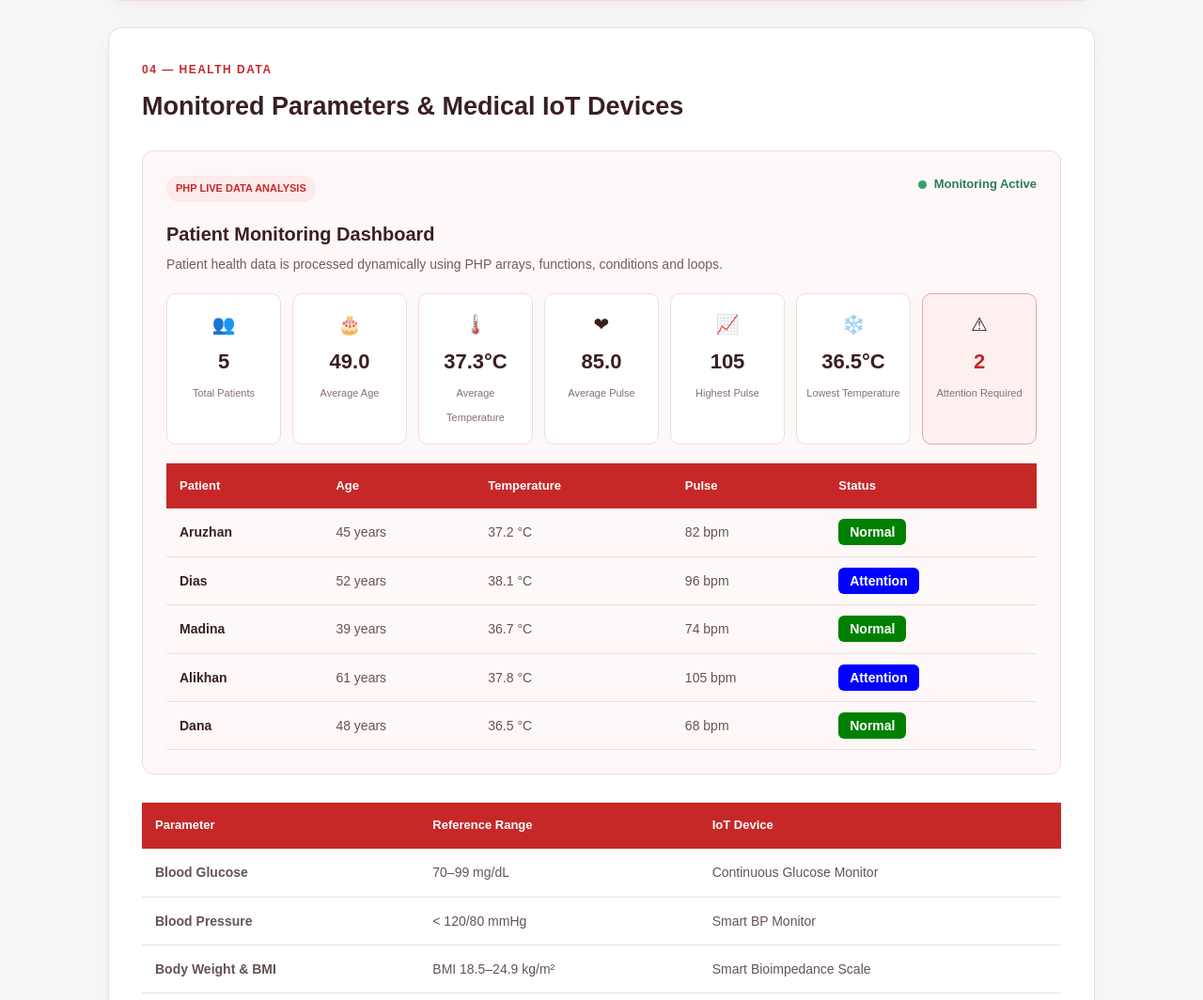
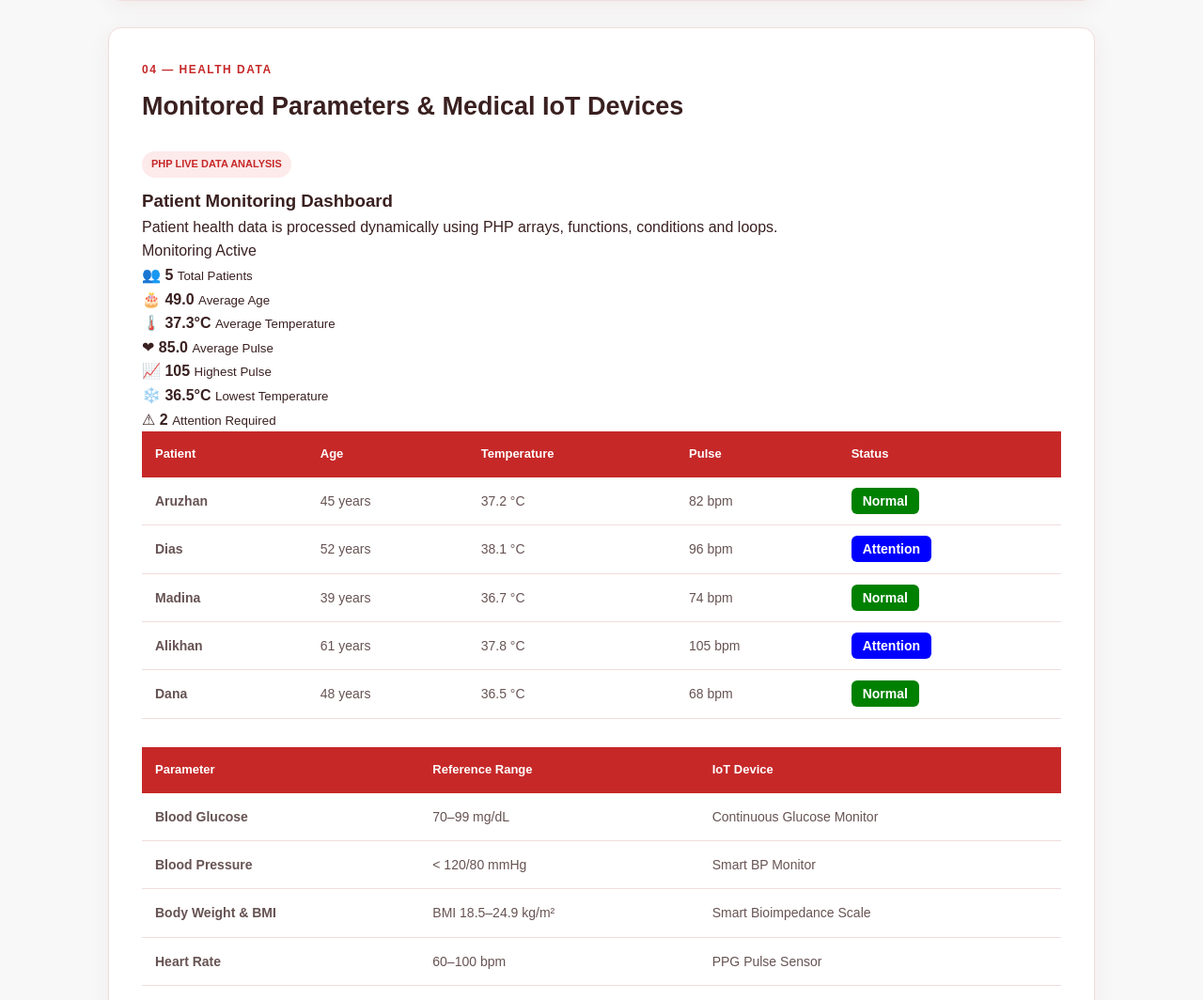
Before and after one commit to rrs-off/web_dev, a PHP site: page / in a window 1280 px wide. Shown: the part 1949-3013 px from the top of the page at 94% size. Run offline with PHP 8.4, Linux system fonts and the light colour scheme.

Commit message:
Revert all project changes

```diff
--- a/style.css
+++ b/style.css
@@ -1038,148 +1038,9 @@ tr:hover td {
 }
 
 .status-check {
-    background-color: #e6a700;
+    background-color: yellow;
     color: white;
     padding: 6px 12px;
     border-radius: 6px;
     font-weight: bold;
 }
-
-
-/* PATIENT DASHBOARD */
-
-.patient-dashboard {
-  margin-bottom: 30px;
-
-  padding: 25px;
-
-  background: #fff8f8;
-
-  border: 1px solid #f0dada;
-
-  border-radius: 12px;
-}
-
-.patient-dashboard-header {
-  display: flex;
-
-  justify-content: space-between;
-
-  align-items: flex-start;
-
-  margin-bottom: 20px;
-}
-
-.patient-dashboard-header h3 {
-  font-size: 20px;
-
-  margin: 8px 0 5px;
-}
-
-.patient-dashboard-header p {
-  color: #735d5d;
-
-  font-size: 14px;
-}
-
-.live-indicator {
-  display: flex;
-
-  align-items: center;
-
-  gap: 8px;
-
-  color: #287d5b;
-
-  font-size: 13px;
-
-  font-weight: bold;
-
-  white-space: nowrap;
-}
-
-.patient-stats {
-  display: grid;
-
-  grid-template-columns: repeat(7, 1fr);
-
-  gap: 12px;
-
-  margin-bottom: 20px;
-}
-
-.patient-stat {
-  padding: 16px 10px;
-
-  text-align: center;
-
-  background: white;
-
-  border: 1px solid #f0dddd;
-
-  border-radius: 10px;
-}
-
-.patient-stat .stat-icon {
-  display: block;
-
-  font-size: 20px;
-
-  margin-bottom: 6px;
-}
-
-.patient-stat strong {
-  display: block;
-
-  font-size: 22px;
-
-  color: #3a2020;
-
-  margin-bottom: 2px;
-}
-
-.patient-stat small {
-  font-size: 11px;
-
-  color: #8a7070;
-}
-
-.attention-stat {
-  background: #fff0f0;
-
-  border-color: #e5a5a5;
-}
-
-.attention-stat strong {
-  color: #c62828;
-}
-
-.patient-table {
-  margin-bottom: 0;
-}
-
-.patient-table table {
-  margin-bottom: 0;
-}
-
-.patient-name strong {
-  color: #3a2020;
-}
-
-@media (max-width: 900px) {
-  .patient-stats {
-    grid-template-columns: repeat(3, 1fr);
-  }
-}
-
-@media (max-width: 650px) {
-  .patient-stats {
-    grid-template-columns: repeat(2, 1fr);
-  }
-
-  .patient-dashboard-header {
-    flex-direction: column;
-
-    gap: 10px;
-  }
-}
```
Also changed, not shown: index.html (+0 -98 lines).
